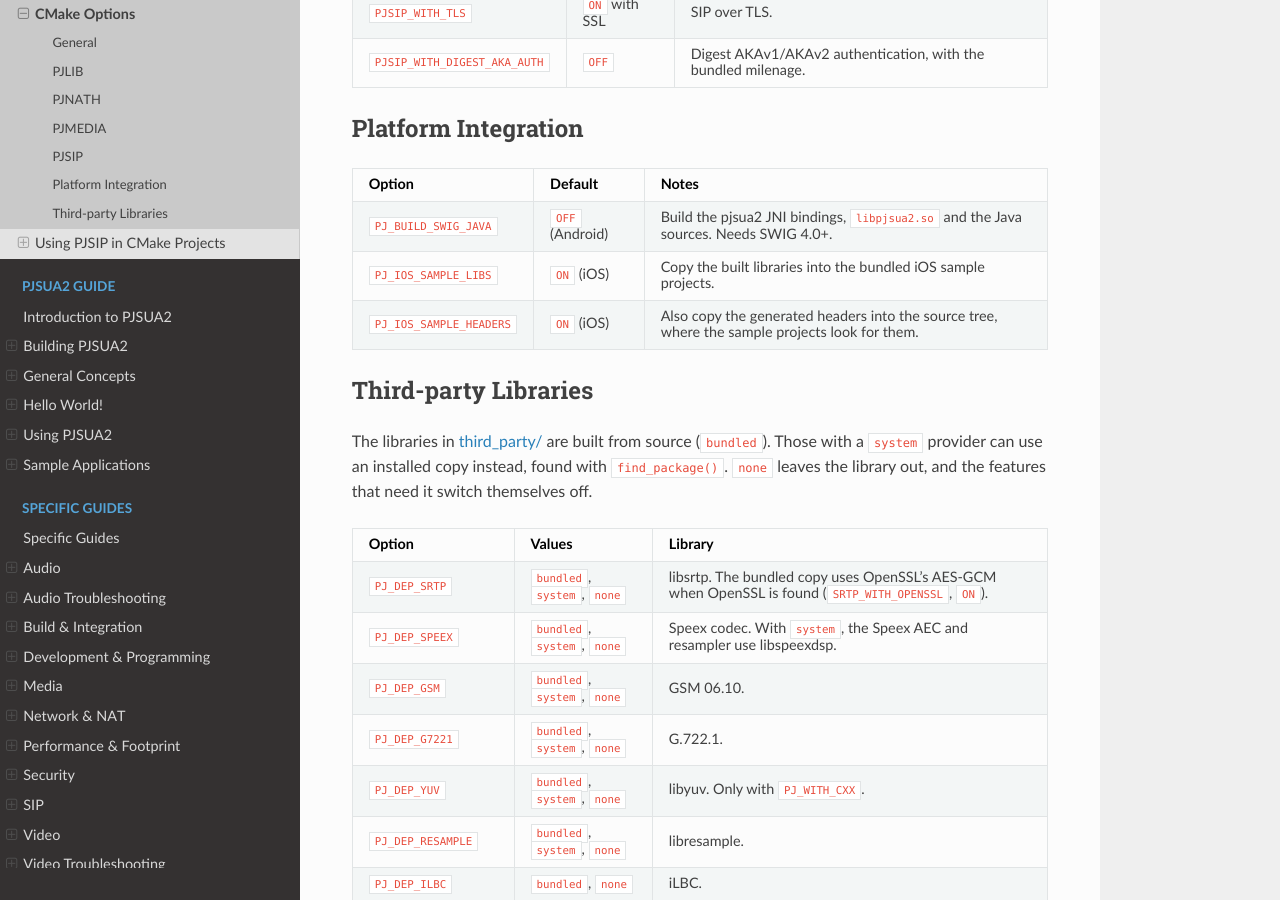
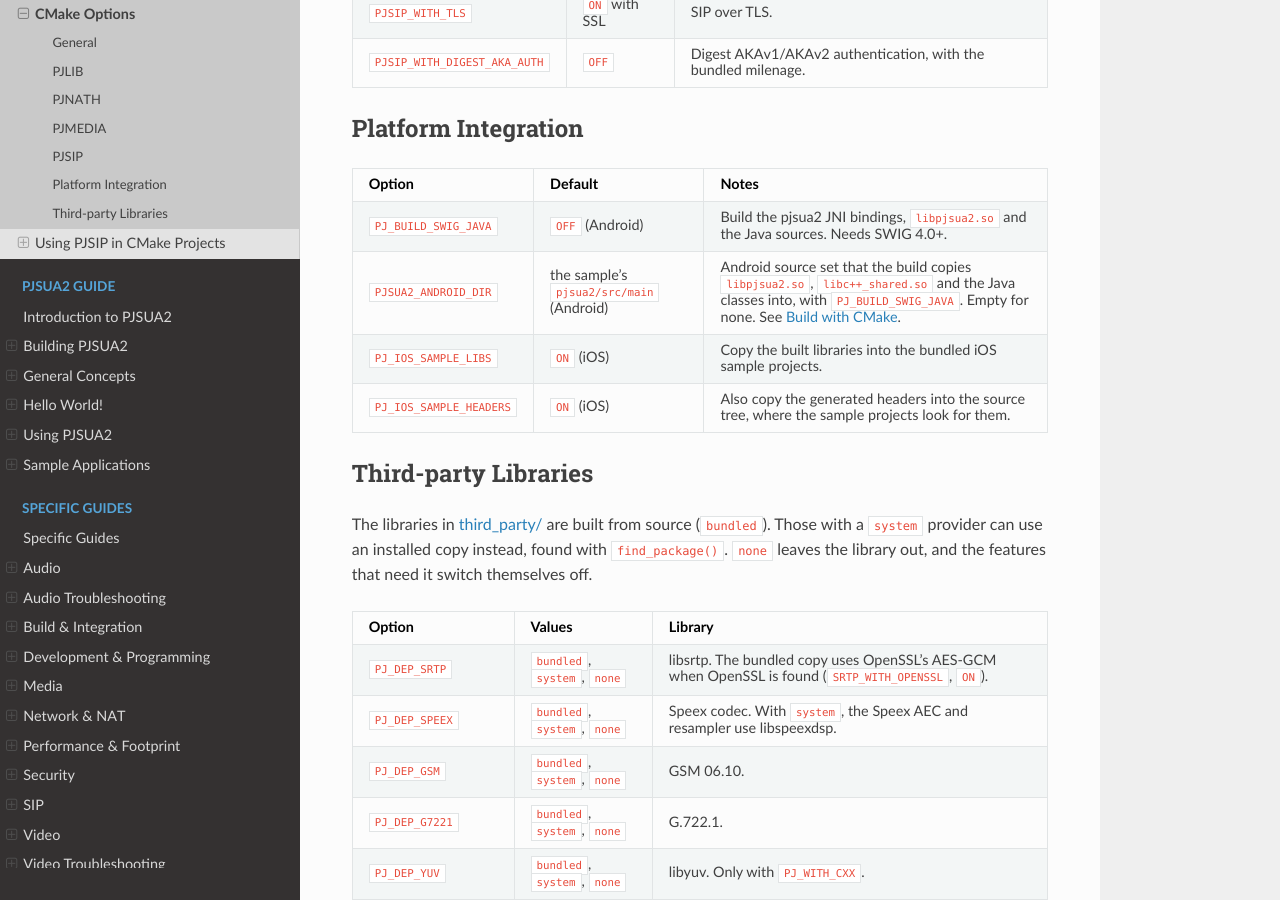
Before and after one commit to pjsip/pjproject_docs, a Sphinx documentation site: the page built from docs/source/get-started/cmake/options.rst, in a window 1280 px wide and 900 px high, scrolled down 4062 px. Built offline with Sphinx 7.4.7 and the Read the Docs theme 3.1.0, drawn with Linux system fonts in a browser that asks for light colours; the version number could not be read and is left out.

Commit message:
CMake: list PJSUA2_ANDROID_DIR
Added by pjsip/pjproject#5415.

```diff
--- a/docs/source/get-started/cmake/options.rst
+++ b/docs/source/get-started/cmake/options.rst
@@ -326,6 +326,12 @@ Platform Integration
      - ``OFF`` (Android)
      - Build the pjsua2 JNI bindings, ``libpjsua2.so`` and the Java
        sources. Needs SWIG 4.0+.
+   * - ``PJSUA2_ANDROID_DIR``
+     - the sample's ``pjsua2/src/main`` (Android)
+     - Android source set that the build copies ``libpjsua2.so``,
+       ``libc++_shared.so`` and the Java classes into, with
+       ``PJ_BUILD_SWIG_JAVA``. Empty for none. See
+       :doc:`/get-started/android/build_cmake`.
    * - ``PJ_IOS_SAMPLE_LIBS``
      - ``ON`` (iOS)
      - Copy the built libraries into the bundled iOS sample projects.
```
